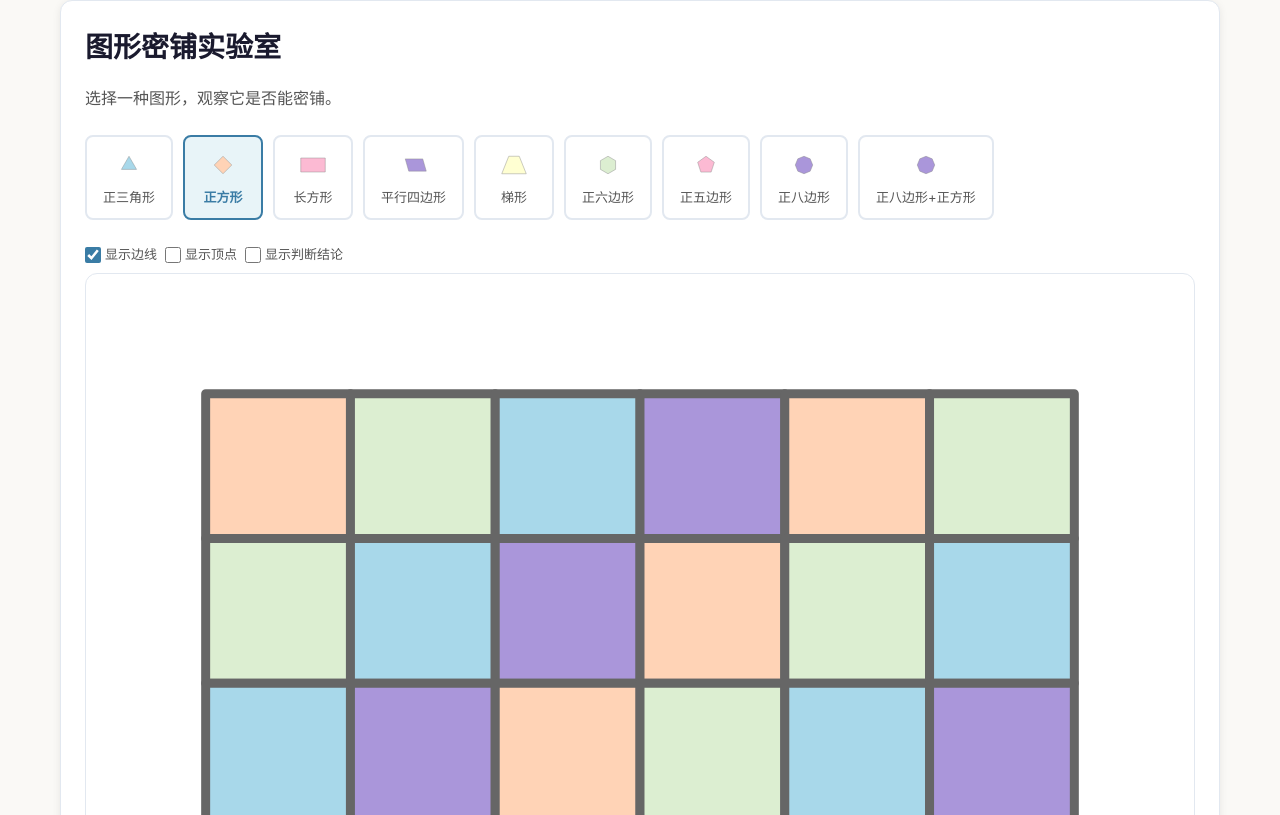
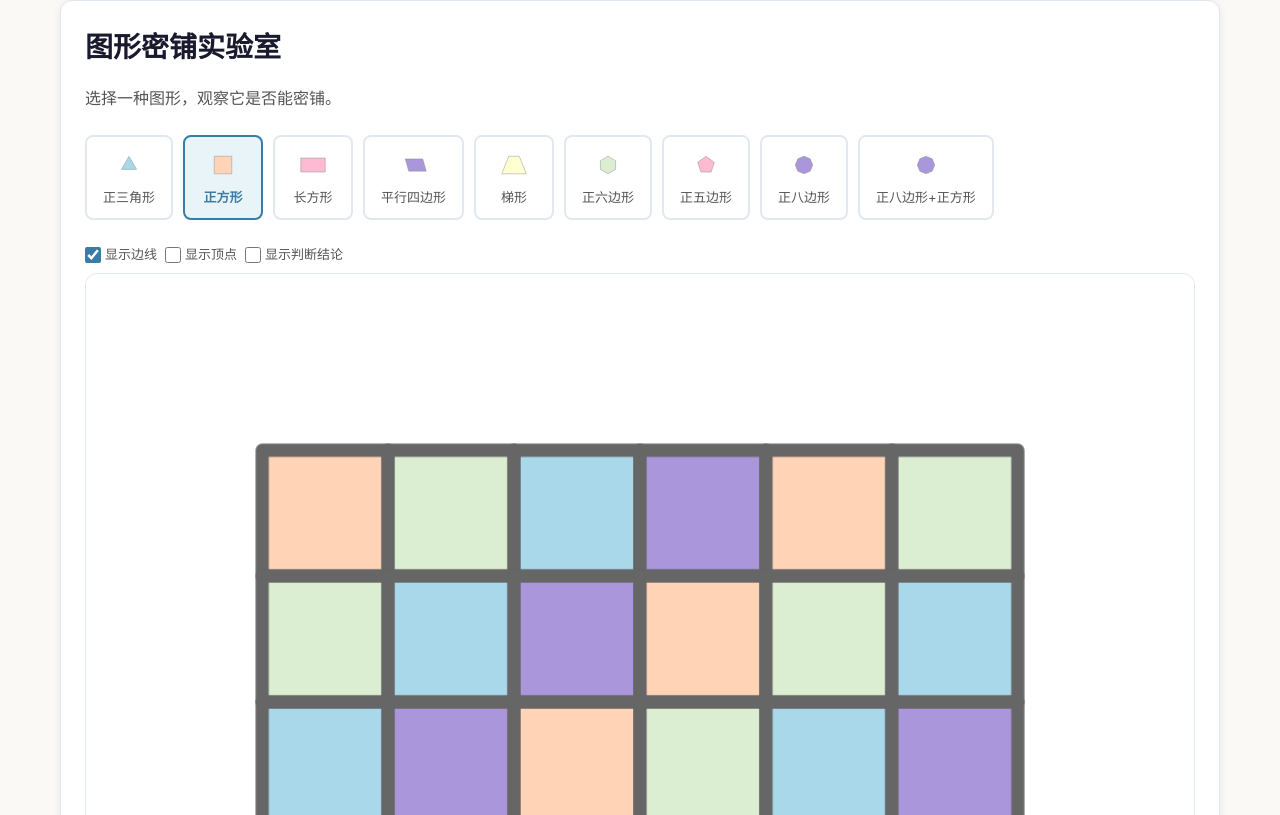
Before and after one commit to hello-yunshu/YYS-tessellation-lab, a React (Vite) app: page / in a window 1280 px wide. Shown: the part 1105-1920 px from the top of the page. Built offline with nearby package versions, Linux system fonts and the light colour scheme.

Commit message:
feat: 密铺图形落下动画 + 正方形显示修复
- 密铺图形出现时添加快速落下动画(0.2s, 18ms递进延迟)
- 正方形从菱形改为轴对齐正方形(选择器预览+密铺生成)
- 宽屏密铺图形size从22调整为13(约45%)

```diff
--- a/src/components/ShapeSelector.tsx
+++ b/src/components/ShapeSelector.tsx
@@ -11,7 +11,12 @@ function MiniShape({ type }: { type: ShapeType }) {
       points = regularPolygonPoints(3, 10);
       break;
     case "square":
-      points = regularPolygonPoints(4, 10);
+      points = [
+        { x: -10, y: -10 },
+        { x: 10, y: -10 },
+        { x: 10, y: 10 },
+        { x: -10, y: 10 },
+      ];
       break;
     case "rectangle":
       points = [
--- a/src/components/TilingCanvas.tsx
+++ b/src/components/TilingCanvas.tsx
@@ -22,7 +22,7 @@ export default function TilingCanvas() {
   }, []);
 
   const config = getShapeConfig(selectedShape);
-  const tileSize = isWide ? 22 : 28;
+  const tileSize = isWide ? 13 : 28;
   const tiles = useMemo(
     () => config.generateTiles(6, 4, tileSize),
     [selectedShape, tileSize]
@@ -50,12 +50,14 @@ export default function TilingCanvas() {
           {/* 多边形层 */}
           {tiles.map((tile, i) => (
             <polygon
-              key={i}
+              key={`${selectedShape}-${i}`}
               points={pointsToSvg(tile.points)}
               fill={tile.fill}
               stroke={showBorders ? "#666" : "none"}
               strokeWidth={showBorders ? 1.5 : 0}
               strokeLinejoin="round"
+              className="tile-drop"
+              style={{ animationDelay: `${i * 18}ms` }}
             />
           ))}
           {/* 顶点层 — 置于最上方 */}
--- a/src/styles/tiling.css
+++ b/src/styles/tiling.css
@@ -28,6 +28,22 @@
   opacity: 0.85;
   stroke: #333;
   stroke-width: 2;
+}
+
+/* 密铺图形落下动画 */
+@keyframes tileDrop {
+  0% {
+    opacity: 0;
+    transform: translateY(-8px);
+  }
+  100% {
+    opacity: 1;
+    transform: translateY(0);
+  }
+}
+
+.tiling-canvas .tile-drop {
+  animation: tileDrop 0.2s ease-out both;
 }
 
 /* 图形选择器 */
--- a/src/utils/tiling.ts
+++ b/src/utils/tiling.ts
@@ -44,7 +44,12 @@ function getBaseShape(type: ShapeType, size: number): Point[] {
     case "equilateral-triangle":
       return regularPolygonPoints(3, size);
     case "square":
-      return regularPolygonPoints(4, size);
+      return [
+        { x: -size, y: -size },
+        { x: size, y: -size },
+        { x: size, y: size },
+        { x: -size, y: size },
+      ];
     case "rectangle": {
       const w = size * 1.6;
       const h = size;
```
